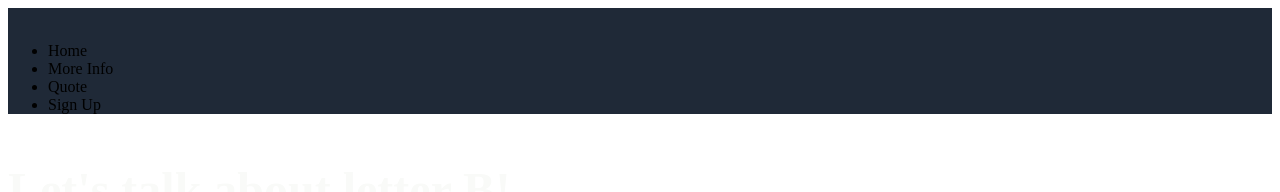
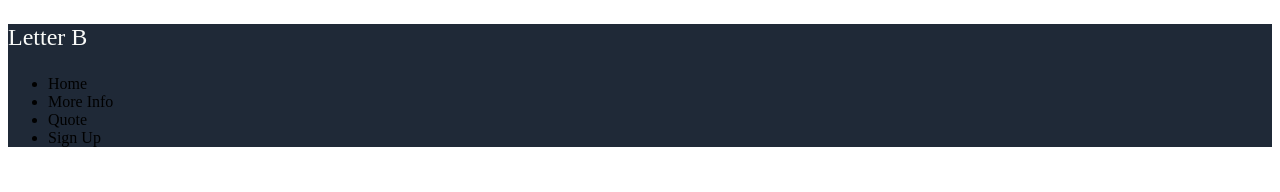
Before and after one commit to WanjikuWanjiku/Odin-Projects, a plain HTML site: page Landing-Page/index.html in a window 1280 px wide. Shown: the top 192 px of the page. Drawn offline with Linux system fonts and the light colour scheme.

Commit message:
Change section page top to div

```diff
--- a/Landing-Page/index.html
+++ b/Landing-Page/index.html
@@ -10,8 +10,8 @@
 </head>
 <body>
     <main>
-        <section class="page-top">
-            <img src="">
+        <div class="page-top">
+            <p class="logo">Letter B</p>
             <nav>
                 <ul>
                     <li>Home</li>
@@ -20,7 +20,7 @@
                     <li>Sign Up</li>
                 </ul>
             </nav>
-        </section>
+        </div>
 
         <section id="hero-section">
             <section id="hero-text">
```
